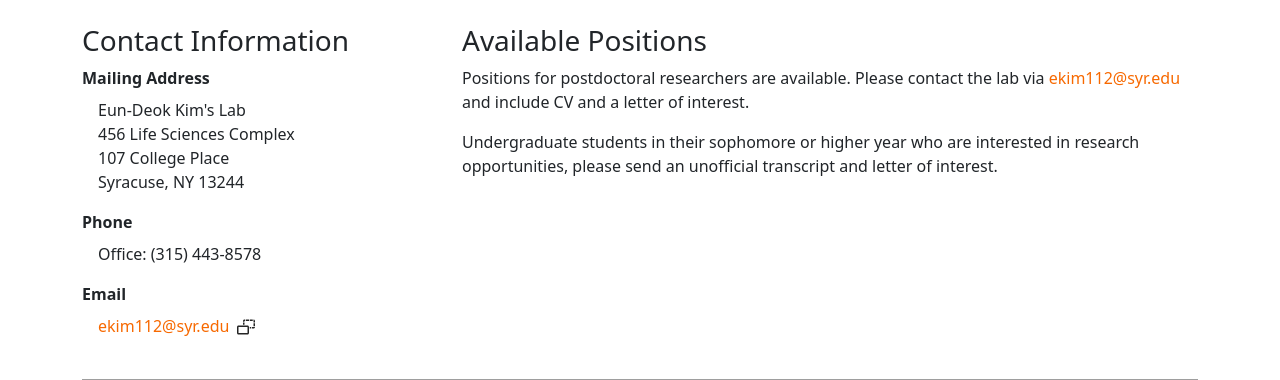
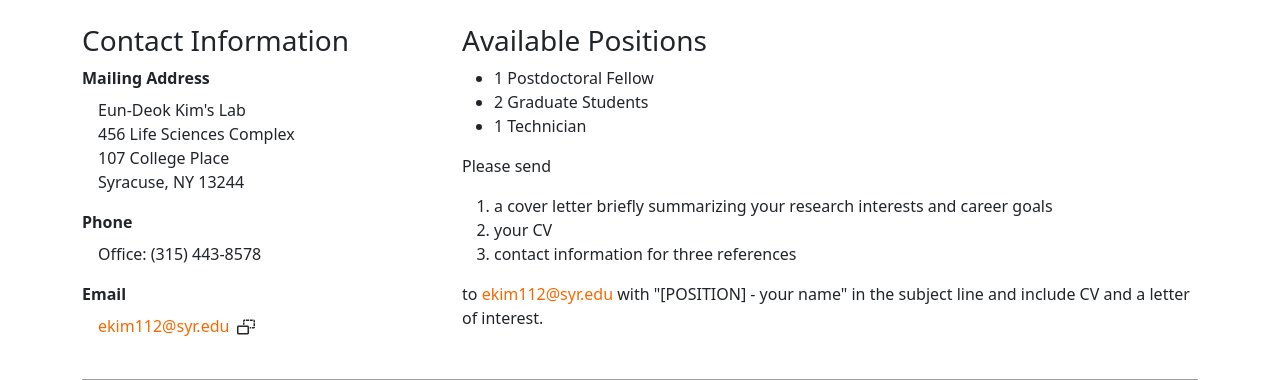
Before and after one commit to saewootuigim/edklab, a Django app: page /contact/ in a window 1280 px wide. Shown: the part 132-512 px from the top of the page. Run offline with Django 5.2, Linux system fonts and the light colour scheme; some libraries are stand-ins or nearby versions; grey boxes are pictures that could not be loaded.

Commit message:
update 1

```diff
--- a/contact/templates/contact/contact.html
+++ b/contact/templates/contact/contact.html
@@ -1,5 +1,5 @@
 {% extends "base.html" %}
-{% block title %}Home{% endblock %}
+{% block title %}KimLab | Contact{% endblock %}
 {% block content %}
     <div class="row">
         <div class="col-lg-4 col">
@@ -22,13 +22,20 @@
         </div>
         <div class="col-lg-8 col">
             <h3>Available Positions</h3>
-            <p>Positions for postdoctoral researchers are available. Please contact the lab via
-                <!-- Content to be copied -->
-                <span id="contentToCopy" style="color: var(--primary-color);" onclick="copyToClipboard()">ekim112@syr.edu</span>
-                and include CV and a letter of interest.
-            </p>
-            <p>Undergraduate students in their sophomore or higher year who are interested in research opportunities,
-                please send an unofficial transcript and letter of interest.</p>
+            <ul>
+                <li>1 Postdoctoral Fellow</li>
+                <li>2 Graduate Students</li>
+                <li>1 Technician</li>
+            </ul>
+            <p>Please send</p>
+            <ol>
+                <li>a cover letter briefly summarizing your research interests and career goals</li>
+                <li>your CV</li>
+                <li>contact information for three references</li>
+            </ol>
+            <p>to <span id="contentToCopy" style="color: var(--primary-color);" onclick="copyToClipboard()">ekim112@syr.edu</span> with "[POSITION] - your name" in the subject line and include CV and a letter of interest.</p>
+            {% comment %} <p>Undergraduate students in their sophomore or higher year who are interested in research opportunities,
+                please send an unofficial transcript and letter of interest.</p> {% endcomment %}
         </div>
     </div>
     <div class="row pt-4">
--- a/main/templates/main/main_page.html
+++ b/main/templates/main/main_page.html
@@ -1,5 +1,5 @@
 {% extends "base.html" %}
-{% block title %}Kim's Lab{% endblock %}
+{% block title %}KimLab | home{% endblock %}
 
 {% block extra_head %}
 <style>
@@ -58,7 +58,7 @@
     </div>
 </div>
 <div class="p-3 rounded-3">
-    <h1 class="display-6 fw-bold pb-4">Welcome to Eun-Deok Kim's Lab</h1>
+    <h1 class="display-6 fw-bold pb-4">Welcome to Kim Lab</h1>
     <p class="col-md-9 fs-5">Eun-Deok Kim is a plant molecular and cell biologist with a keen interest in understanding how robust epigenetic and genetic states are established in differentiated cells to drive cell fate and adapt to ever-changing environmental conditions. Using stomata as a model system, her research focuses on: (1) uncovering the mechanisms of chromatin regulatory dynamics that drive stem cell fate programming, and (2) exploring how stem cells initiate specific cellular mechanisms integral to adapting to changing environment. To address these questions, she employs a diverse array of genomics and epigenomics tools, confocal microscopy, and CRISPR genome editing, alongside traditional genetic, molecular biology, and biochemical methodologies.</p>
 </div>
 {% endblock %}
--- a/people/templates/people/card.html
+++ b/people/templates/people/card.html
@@ -19,8 +19,8 @@
                                     <td><strong>{{ education.degree }}</strong></td>
                                     <td style="color:#F76900;">|</td>
                                     <td>{{ education.school }}</td>
-                                    <td style="color:#F76900;">|</td>
-                                    <td>{{ education.year_earned }}</td>
+                                    {% comment %} <td style="color:#F76900;">|</td>
+                                    <td>{{ education.year_earned }}</td> {% endcomment %}
                                 </tr>
                             {% endfor %}
                         </tbody>
--- a/people/templates/people/people_list.html
+++ b/people/templates/people/people_list.html
@@ -1,10 +1,9 @@
 {% extends "base.html" %}
-{% block title %}People{% endblock %}
+{% block title %}KimLab | people{% endblock %}
 {% block content %}
-
 <div id="current-members">
 {% if people.current.supervisors %}
-    <h2 class="text-center py-4">Supervisor</h1>
+    <h2 class="text-center py-4">Principal Investigator</h1>
     {% include 'people/card.html' with members=people.current.supervisors %}
 {% endif %}
 {% if people.current.postdocs %}
--- a/publications/templates/publications/publication_list.html
+++ b/publications/templates/publications/publication_list.html
@@ -1,5 +1,5 @@
 {% extends "base.html" %}
-{% block title %}Home{% endblock %}
+{% block title %}KimLab | publication{% endblock %}
 {% block extra_head %}
 <style>
     ol.custom-counter {
```
Also changed, not shown: db.sqlite3, static/people/Eun Deok Kim.jpg (deleted), static/people/Eun-Deok Kim.jpg (added).
